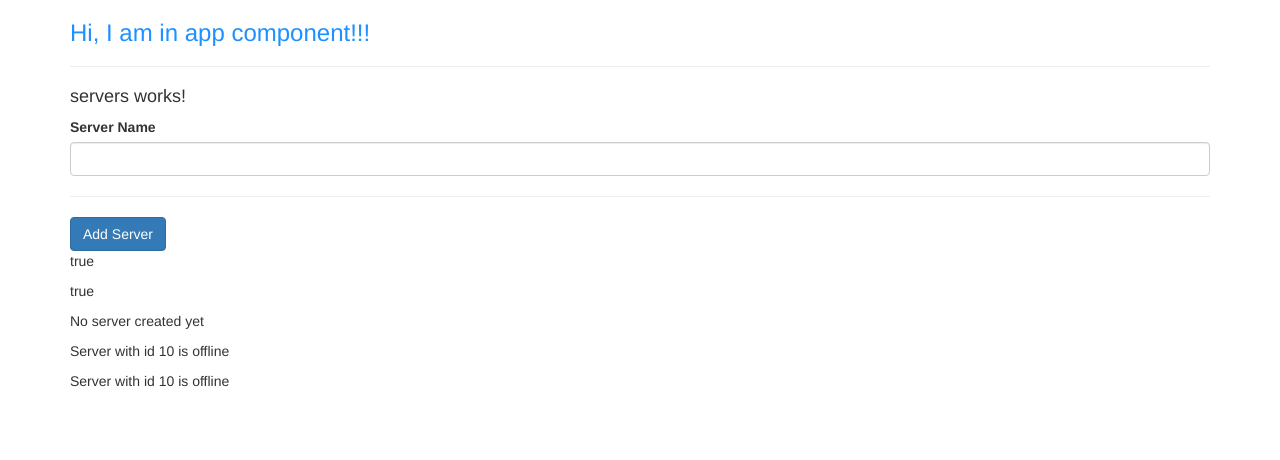
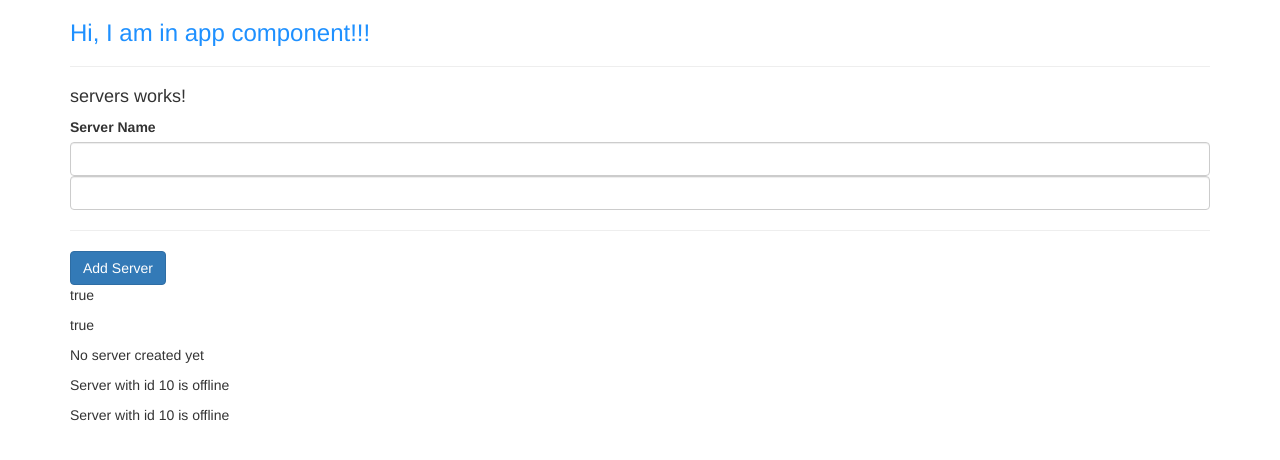
Before and after one commit to nitin1259/angular-journey, an Angular app: page / in a window 1280 px wide. Shown: the top 460 px of the page. Built offline with nearby package versions, Linux system fonts and the light colour scheme.

Commit message:
databinding - two way data binding

```diff
--- a/src/app/app.module.ts
+++ b/src/app/app.module.ts
@@ -1,5 +1,6 @@
 import { NgModule } from '@angular/core';
 import { BrowserModule } from '@angular/platform-browser';
+import { FormsModule } from '@angular/forms';
 
 import { AppRoutingModule } from './app-routing.module';
 import { AppComponent } from './app.component';
@@ -8,7 +9,7 @@ import { ServersComponent } from './servers/servers.component';
 
 @NgModule({
   declarations: [AppComponent, ServerComponent, ServersComponent],
-  imports: [BrowserModule, AppRoutingModule],
+  imports: [BrowserModule, AppRoutingModule, FormsModule],
   providers: [],
   bootstrap: [AppComponent],
 })
--- a/src/app/servers/servers.component.html
+++ b/src/app/servers/servers.component.html
@@ -1,7 +1,11 @@
 <h4>servers works!</h4>
 
 <label for="server-name">Server Name</label>
-<input type="text" name="server-name" class="form-control" (input)="onUpdateServerName($event)">
+<input type="text" name="server-name" class="form-control" (input)="onUpdateServerName($event)"><!-- This is one way binding -->
+
+<!-- This is two way binding -->
+<input type="text" class="form-control" [(ngModel)]="serverName">
+
 <p>{{serverName}}</p>
 
 <hr>
```
